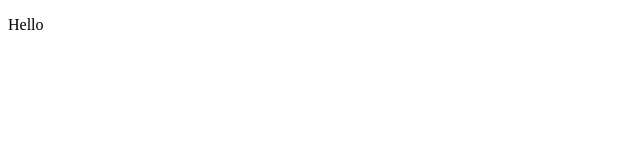
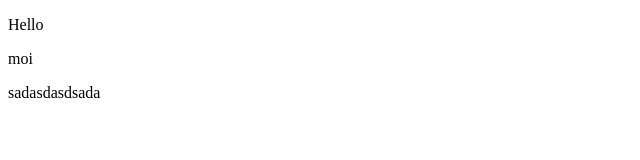
Before and after one commit to tazpaul6631/gitDemo, a plain HTML site: page index.html in a window 1280 px wide. Shown: the whole page, without its empty margins (0-640 px from the left). Drawn offline with Linux system fonts and the light colour scheme.

Commit message:
Them the p moi

```diff
--- a/index.html
+++ b/index.html
@@ -8,5 +8,7 @@
 </head>
 <body>
     <p>Hello</p>
+    <p>moi</p>
+    <p>sadasdasdsada</p>
 </body>
 </html>
```
